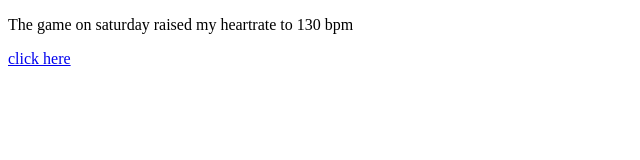
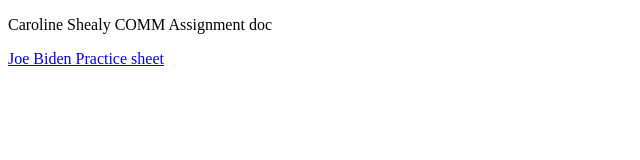
Before and after one commit to carolineshealy/carolineshealy.github.io, a plain HTML site: page index.html in a window 1280 px wide. Shown: the whole page, without its empty margins (0-640 px from the left). Drawn offline with Linux system fonts and the light colour scheme.

Commit message:
Add files via upload

```diff
--- a/index.html
+++ b/index.html
@@ -4,13 +4,16 @@
 
 <head>
 <title> UNC basketball win </title>
+
+<link rel="stylesheet" href="default.css">
+
 </head>
 
 <body>
-<p> The game on saturday raised my heartrate to 130 bpm </p>
+<p> Caroline Shealy COMM Assignment doc </p>
 </body>
 
 
-<a href="AssignmentCode(JB).html" target="_blank">click here</a>
+<a href="AssignmentCode(JB).html" target="_blank">Joe Biden Practice sheet</a>
 
 </html>
```
